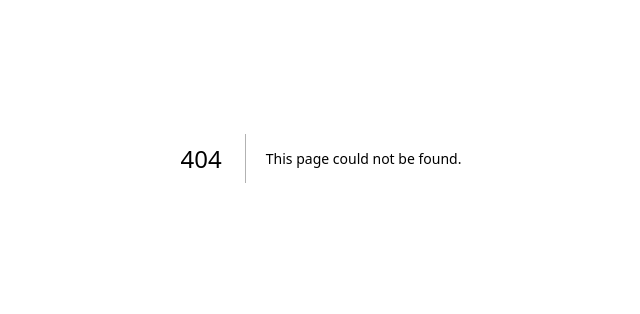
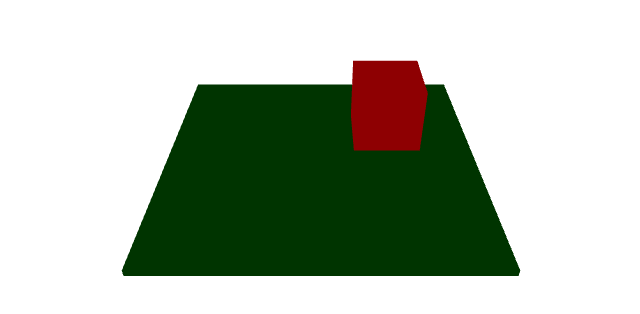
Before and after one commit to emrecancorapci/next-threejs, a Next.js app: page /basic in a window 1280 px wide. Before the commit this address had no page. Shown: the part 242-556 px from the top of the page, without its empty margins (319-959 px from the left). Built offline with nearby package versions, Linux system fonts and the light colour scheme.

Commit message:
add Canva, create scene

```diff
--- /dev/null
+++ b/src/app/(three)/basic/page.tsx
@@ -0,0 +1,18 @@
+'use client';
+
+/* eslint-disable react/no-unknown-property */
+import Box from './_components/box';
+import Floor from './_components/floor';
+
+export default function Basic() {
+  return (
+    <>
+      <ambientLight intensity={0.8} />
+      <spotLight position={[10, 10, 10]} angle={0.15} penumbra={1} />
+      <pointLight position={[-10, -10, -10]} />
+
+      <Floor />
+      <Box position={[1, 1, 0]} />
+    </>
+  );
+}
--- /dev/null
+++ b/src/app/(three)/layout.tsx
@@ -0,0 +1,17 @@
+'use client';
+
+import { Canvas } from '@react-three/fiber';
+
+interface Properties {
+  children: React.ReactNode;
+}
+
+export default function Page({ children }: Properties) {
+  return (
+    <div className="h-screen w-screen bg-white">
+      <Canvas shadows={true} camera={{ position: [0, 5, 7] }}>
+        {children}
+      </Canvas>
+    </div>
+  );
+}
```
